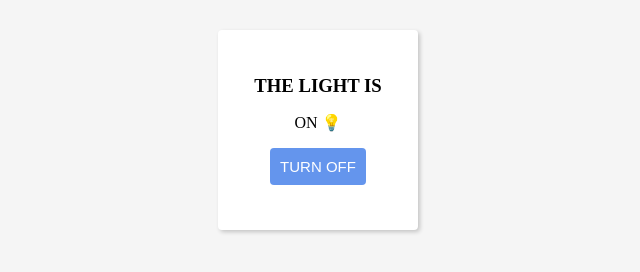
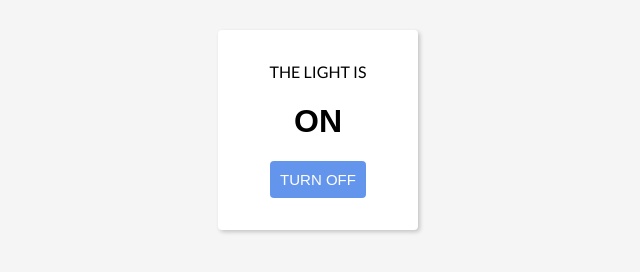
Before and after one commit to twofivefive/mini-react-apps, a React app in the folder 1_react-switch/: page / in a window 1280 px wide. Shown: the whole page, without its empty margins (322-962 px from the left). Built offline with nearby package versions, Linux system fonts and the light colour scheme.

Commit message:
adjusted look

```diff
--- a/1_react-switch/public/index.html
+++ b/1_react-switch/public/index.html
@@ -10,6 +10,7 @@
     -->
     <link rel="manifest" href="%PUBLIC_URL%/manifest.json">
     <link rel="shortcut icon" href="%PUBLIC_URL%/favicon.ico">
+    <link href="https://fonts.googleapis.com/css?family=Lato:400,700" rel="stylesheet">
     <!--
       Notice the use of %PUBLIC_URL% in the tags above.
       It will be replaced with the URL of the `public` folder during the build.
--- a/1_react-switch/src/components/Room.js
+++ b/1_react-switch/src/components/Room.js
@@ -1,5 +1,5 @@
 import React, { Component } from 'react';
-import './css/app.css';
+import './css/room.css';
 
 class Room extends Component {
   state = {
@@ -18,11 +18,11 @@ class Room extends Component {
     return (
       <div className="container">
         <div className={`room ${isLit}`}>
-          <h3>THE LIGHT IS </h3>
+          <p>THE LIGHT IS </p>
           <div className="status">
-            <p>{this.state.isLit ? ' ON 💡' : ' OFF 🔦'}</p>
+            <h1>{isLit.toUpperCase()}</h1>
           </div>
-          <button onClick={this.flipSwitch}>TURN {this.state.isLit ? ' OFF' : ' ON'}</button>
+          <button onClick={this.flipSwitch}>TURN {isLit === 'on' ? ' OFF' : ' ON'}</button>
         </div>
       </div>
     );
--- a/1_react-switch/src/components/css/app.css
+++ b/1_react-switch/src/components/css/app.css
@@ -1,5 +1,6 @@
 html, body {
   background-color: whitesmoke;
+  font-family: 'Lato', sans-serif;
 }
 
 .App {
@@ -8,43 +9,3 @@ html, body {
   width: 50%;
   margin-top: 30px;
 }
-
-.container {
-  display: grid;
-  justify-content: center;
-}
-
-.room {
-  display: grid;
-  align-items: center;
-  justify-items: center;
-  align-content: center;
-  width: 200px;
-  height: 200px;
-  border-radius: 4px;
-  box-shadow: 2px 2px 4px rgba(0, 0, 0, 0.2);
-}
-
-.room > * {
-  margin: 0;
-}
-
-button {
-  background: cornflowerblue;
-  border: 0;
-  color: white;
-  padding: 10px;
-  border-radius: 4px;
-  font-size: 15px;
-  position: relative;
-}
-
-.on {
-  background-color: white;
-  color: black;
-}
-
-.off {
-  background-color: black;
-  color: white;
-}
--- /dev/null
+++ b/1_react-switch/src/components/css/room.css
@@ -0,0 +1,43 @@
+.container {
+  display: grid;
+  justify-content: center;
+}
+
+.room {
+  display: grid;
+  align-items: center;
+  justify-items: center;
+  align-content: center;
+  width: 200px;
+  height: 200px;
+  border-radius: 4px;
+  box-shadow: 2px 2px 4px rgba(0, 0, 0, 0.2);
+}
+
+.room > * {
+  margin: 0;
+}
+
+.status {
+  font-family: sans-serif;
+}
+
+button {
+  background: cornflowerblue;
+  border: 0;
+  color: white;
+  padding: 10px;
+  border-radius: 4px;
+  font-size: 15px;
+  position: relative;
+}
+
+.on {
+  background-color: white;
+  color: black;
+}
+
+.off {
+  background-color: black;
+  color: white;
+}
```
Also changed, not shown: 1_react-switch/src/components/css/images/topography.svg (renamed from 1_react-switch/src/images/topography.svg).
